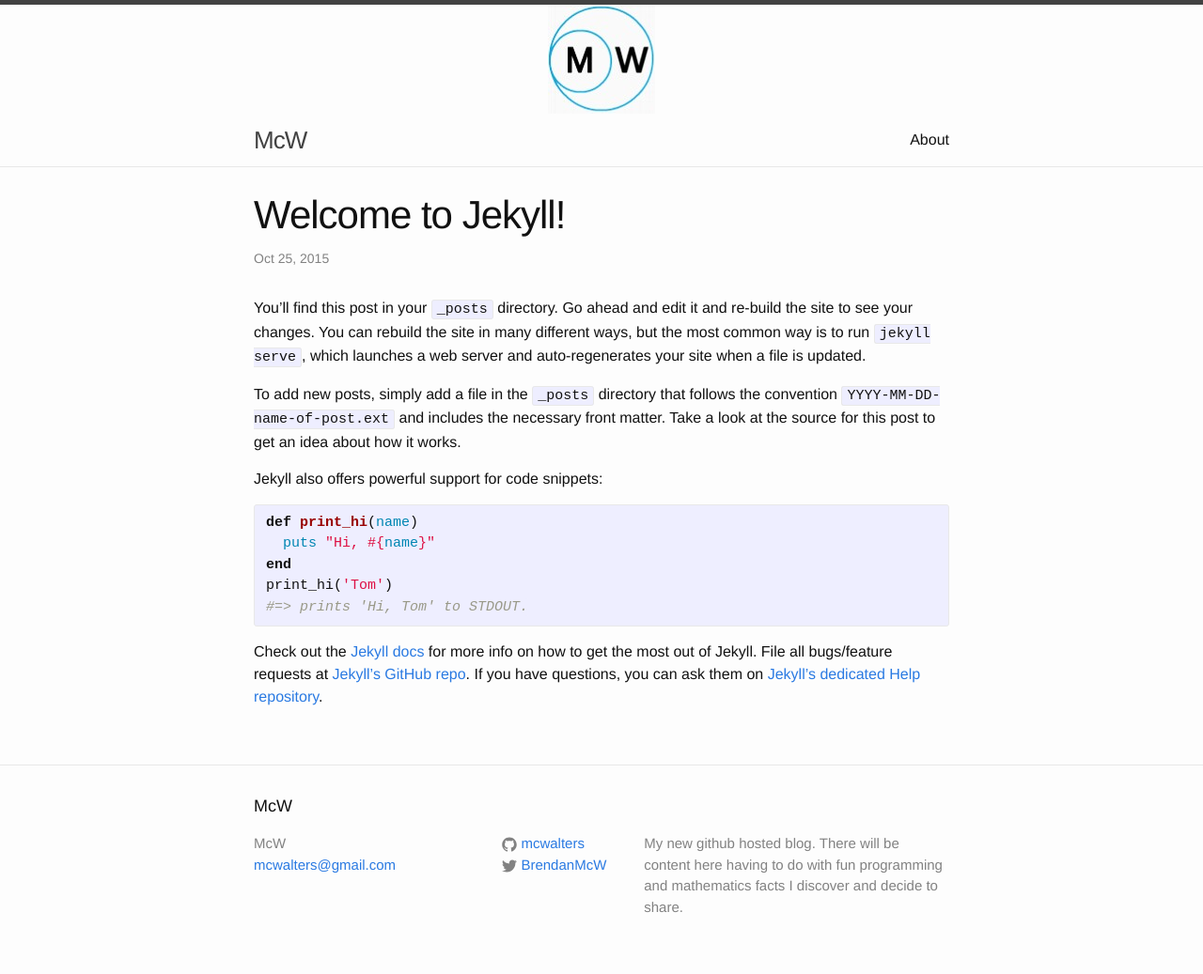
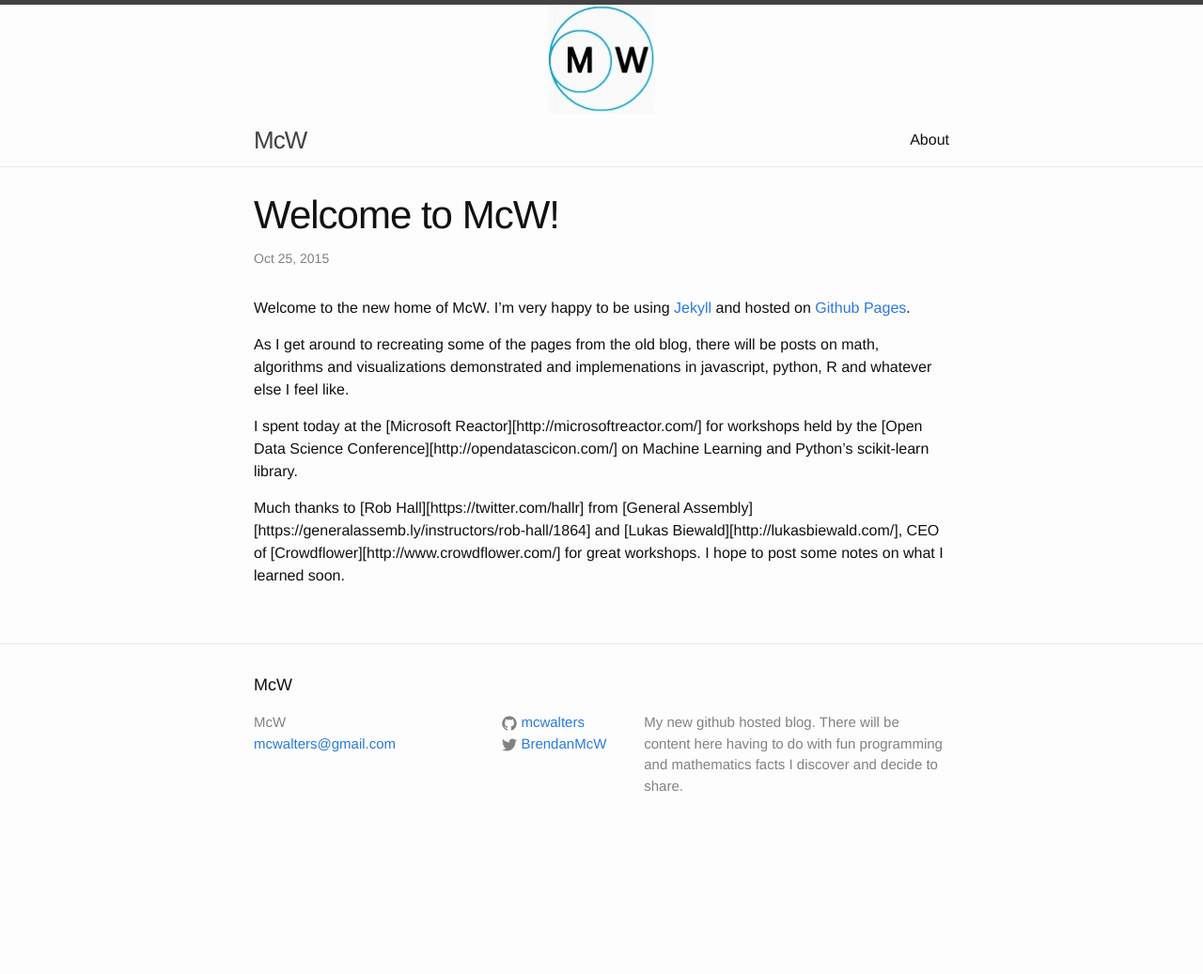
Before and after one commit to mcwalters/mcwalters.github.io, a Jekyll site: the page built from _posts/2015-10-25-new-blog-format.markdown, in a window 1280 px wide. Shown: the whole page at 94% size. Built offline with Jekyll 4.4.1, drawn with Linux system fonts in a browser that asks for light colours; after the commit the page ends 908 px from its top, so only the background shows below that.

Commit message:
updated first post with real information

```diff
--- a/_posts/2015-10-25-new-blog-format.markdown
+++ b/_posts/2015-10-25-new-blog-format.markdown
@@ -1,25 +1,21 @@
 ---
 layout: post
-title:  "Welcome to Jekyll!"
+title:  "Welcome to McW!"
 date:   2015-10-25 07:55:55
 categories: jekyll update
 ---
-You’ll find this post in your `_posts` directory. Go ahead and edit it and re-build the site to see your changes. You can rebuild the site in many different ways, but the most common way is to run `jekyll serve`, which launches a web server and auto-regenerates your site when a file is updated.
 
-To add new posts, simply add a file in the `_posts` directory that follows the convention `YYYY-MM-DD-name-of-post.ext` and includes the necessary front matter. Take a look at the source for this post to get an idea about how it works.
+Welcome to the new home of McW. I'm very happy to be using [Jekyll][jekyll] and hosted on [Github Pages][pages-gh].
 
-Jekyll also offers powerful support for code snippets:
+As I get around to recreating some of the pages from the old blog, there will be posts on
+math, algorithms and visualizations demonstrated
+and implemenations in javascript, python, R and whatever else I feel like.
 
-{% highlight ruby %}
-def print_hi(name)
-  puts "Hi, #{name}"
-end
-print_hi('Tom')
-#=> prints 'Hi, Tom' to STDOUT.
-{% endhighlight %}
+I spent today at the [Microsoft Reactor][http://microsoftreactor.com/] for workshops held by the
+[Open Data Science Conference][http://opendatascicon.com/] on Machine Learning and Python's scikit-learn library.
 
-Check out the [Jekyll docs][jekyll] for more info on how to get the most out of Jekyll. File all bugs/feature requests at [Jekyll’s GitHub repo][jekyll-gh]. If you have questions, you can ask them on [Jekyll’s dedicated Help repository][jekyll-help].
+Much thanks to [Rob Hall][https://twitter.com/hallr] from [General Assembly][https://generalassemb.ly/instructors/rob-hall/1864]
+and [Lukas Biewald][http://lukasbiewald.com/], CEO of [Crowdflower][http://www.crowdflower.com/] for great workshops. I hope to post some notes on what I learned soon.
 
 [jekyll]:      http://jekyllrb.com
-[jekyll-gh]:   https://github.com/jekyll/jekyll
-[jekyll-help]: https://github.com/jekyll/jekyll-help
+[pages-gh]:   https://pages.github.com/
```
